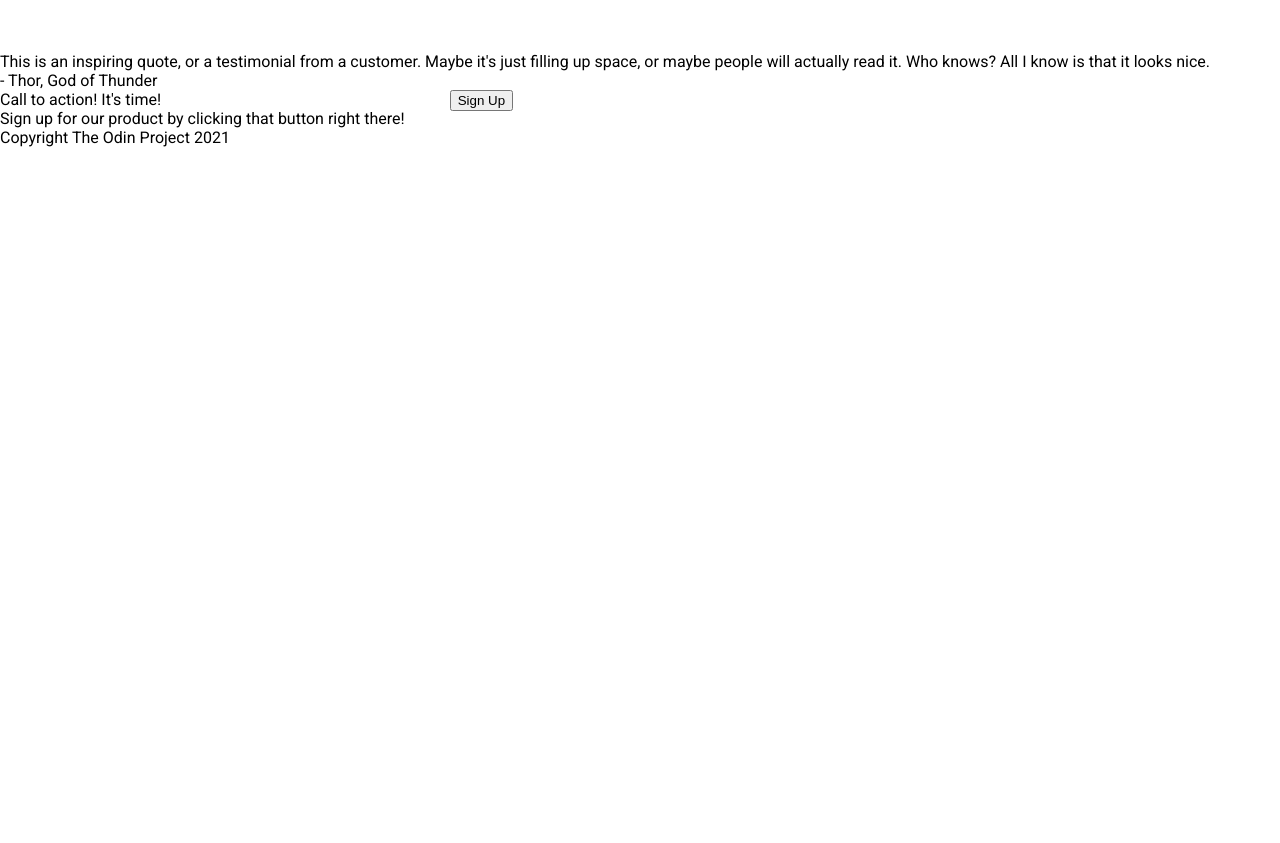
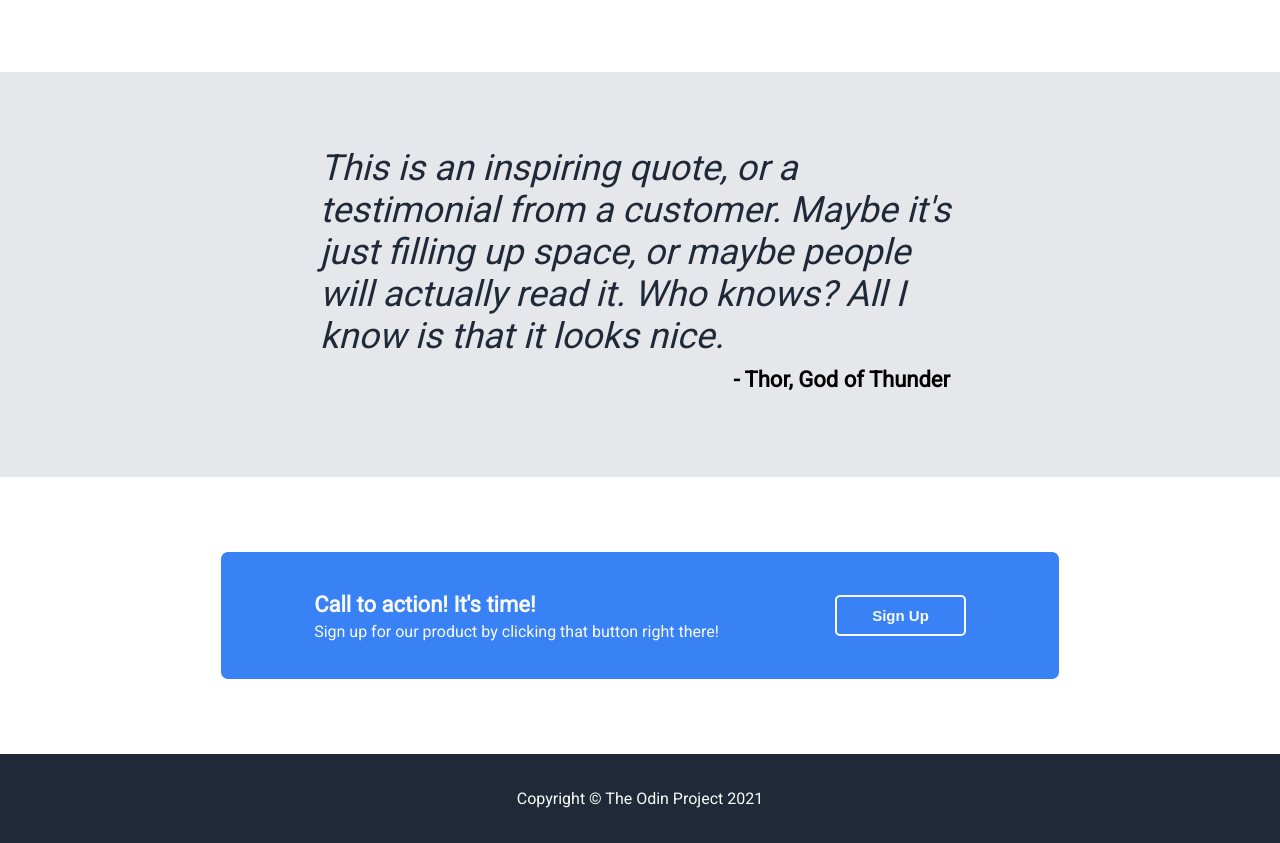
Before and after one commit to ryanfei05/top-landingpage, a plain HTML site: page index.html in a window 1280 px wide. Shown: the part 734-1577 px from the top of the page. Before the commit the page ends 881 px from the top, so only its background shows below. Drawn offline with Linux system fonts and the light colour scheme.

Commit message:
styled section-4 & footer

```diff
--- a/index.html
+++ b/index.html
@@ -62,7 +62,7 @@
         </div>
 
     </div>
-    <div class="section-3"></div>
+    <div class="section-3">
         <div class="quote">
             This is an inspiring quote, or a testimonial from a customer.
             Maybe it's just filling up space, or maybe people will actually read it. Who knows?
@@ -75,13 +75,13 @@
     </div>
 
     <div class="section-4">
-        <div class="container-2">
+        <div class="container-3">
             <div>
-                <div> Call to action! It's time!</div>
+                <div class="cta"> Call to action! It's time!</div>
                 <div>Sign up for our product by clicking that button right there!</div>
             </div>
             <div>
-                <button >
+                <button class="button-2">
                     Sign Up
                 </button>
             </div>
@@ -89,7 +89,7 @@
 
     </div>
     <div class="footer">
-        Copyright The Odin Project 2021
+        <div>Copyright  ©  The Odin Project 2021</div>
     </div>
 
 </body>
--- a/style.css
+++ b/style.css
@@ -35,8 +35,8 @@ ul {
     background-color: #1F2937;
     color: #F9FAF8;
     padding-top: 15px;
-    padding-left: 200px;
-    padding-right: 200px;
+    padding-left: 20%;
+    padding-right: 20%;
     padding-bottom: 75px;
 }
 
@@ -55,11 +55,12 @@ ul {
 .button {
     color: #F9FAF8;
     background-color: #3882F6;
-    padding: 5px 20px;
+    padding: 10px 35px;
     border-radius: 5px;
     border: none;
     margin: 8px 0;
     font-weight: bold;
+    font-size: 15px;
 }
 
 .left {
@@ -109,3 +110,69 @@ ul {
     border-radius: 10px;
     border: 3px solid #3882F6;
 }
+
+.section-3 {
+    display: flex;
+    flex-direction: column;
+    padding: 75px 25%;
+    background-color: #E5E7EB;
+}
+
+.quote {
+    font-size: 36px;
+    font-weight: light;
+    font-style: italic;
+    color: #1F2937;
+}
+
+.quote-author {
+    display: flex;
+    justify-content: flex-end;
+    font-weight: bold;
+    font-size: 22px;
+    margin: 10px;
+}
+
+.section-4 {
+    display: flex;
+    flex-direction: column;
+    align-items: center;
+    justify-content: space-around;
+    padding: 75px 20%;
+}
+
+.container-3 {
+    background-color: #3882F6;
+    padding: 35px;
+    width: 100%;
+    border-radius: 7px;
+    color: #F9FAF8;
+    display: flex;
+    justify-content: space-around;
+}
+
+.cta {
+    font-weight: bold;
+    font-size: 22px;
+    margin: 5px 0;
+}
+
+.button-2 {
+    color: #F9FAF8;
+    background-color: #3882F6;
+    padding: 10px 35px;
+    border: 2px solid #F9FAF8;
+    border-radius: 5px;
+    margin: 8px 0;
+    font-weight: bold;
+    font-size: 15px;
+}
+
+.footer {
+    padding: 35px 0;
+    color: #F9FAF8;
+    background-color: #1F2937;
+    display: flex;
+    justify-content: center;
+    align-items: center;
+}
```
